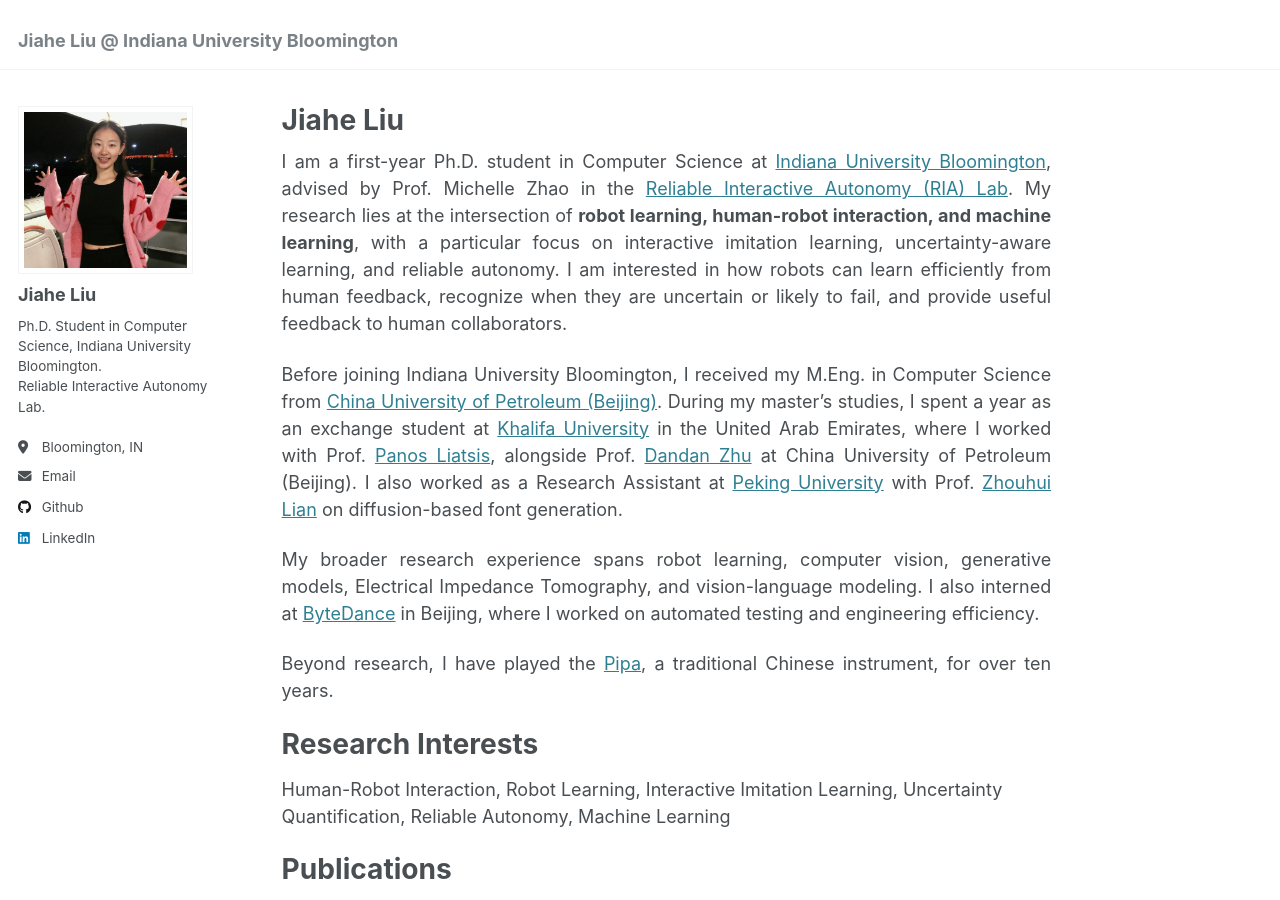
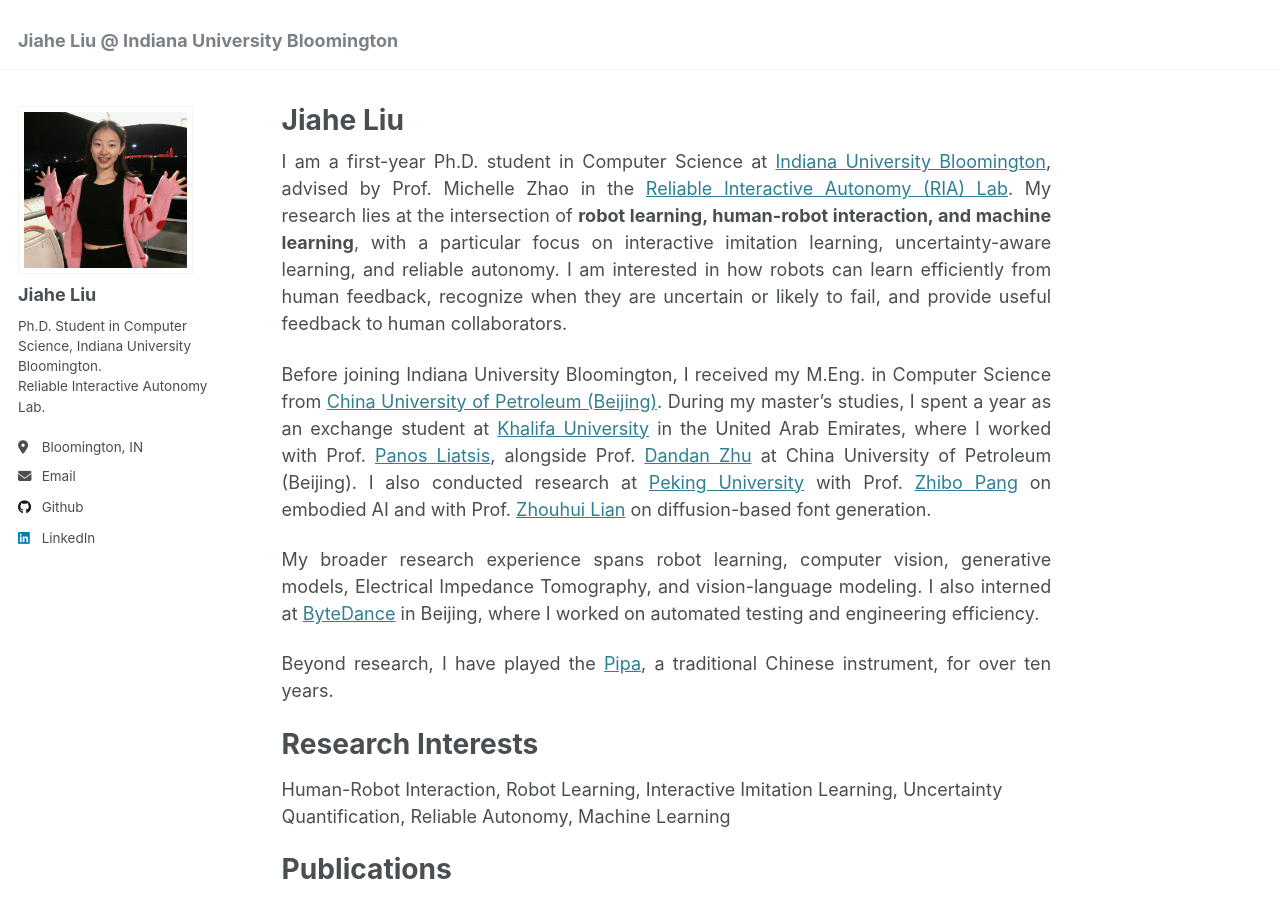
Before and after one commit to jiahe-liu/jiahe-liu.github.io, a Jekyll site: the page built from _pages/about.md, in a window 1280 px wide and 900 px high. Built offline with Jekyll 4.4.1, drawn with Linux system fonts in a browser that asks for light colours.

Commit message:
Add Peking University research with Zhibo Pang

```diff
--- a/_pages/about.md
+++ b/_pages/about.md
@@ -11,7 +11,7 @@ redirect_from:
 
 I am a first-year Ph.D. student in Computer Science at [Indiana University Bloomington](https://bloomington.iu.edu/), advised by Prof. Michelle Zhao in the [Reliable Interactive Autonomy (RIA) Lab](https://reliable-interactive-autonomy-lab.github.io/). My research lies at the intersection of **robot learning, human-robot interaction, and machine learning**, with a particular focus on interactive imitation learning, uncertainty-aware learning, and reliable autonomy. I am interested in how robots can learn efficiently from human feedback, recognize when they are uncertain or likely to fail, and provide useful feedback to human collaborators.
 
-Before joining Indiana University Bloomington, I received my M.Eng. in Computer Science from [China University of Petroleum (Beijing)](https://www.cup.edu.cn/cupai/index.htm). During my master's studies, I spent a year as an exchange student at [Khalifa University](https://www.ku.ac.ae/department/department-of-computer-science#about) in the United Arab Emirates, where I worked with Prof. [Panos Liatsis](https://www.ku.ac.ae/college-people/panos-liatsis), alongside Prof. [Dandan Zhu](https://www.cup.edu.cn/cupai/szdw/jsml/856a0903b2ea4e78a1e6001ba846b9d3.htm) at China University of Petroleum (Beijing). I also worked as a Research Assistant at [Peking University](https://english.pku.edu.cn/) with Prof. [Zhouhui Lian](https://www.wict.pku.edu.cn/zlian/) on diffusion-based font generation.
+Before joining Indiana University Bloomington, I received my M.Eng. in Computer Science from [China University of Petroleum (Beijing)](https://www.cup.edu.cn/cupai/index.htm). During my master's studies, I spent a year as an exchange student at [Khalifa University](https://www.ku.ac.ae/department/department-of-computer-science#about) in the United Arab Emirates, where I worked with Prof. [Panos Liatsis](https://www.ku.ac.ae/college-people/panos-liatsis), alongside Prof. [Dandan Zhu](https://www.cup.edu.cn/cupai/szdw/jsml/856a0903b2ea4e78a1e6001ba846b9d3.htm) at China University of Petroleum (Beijing). I also conducted research at [Peking University](https://english.pku.edu.cn/) with Prof. [Zhibo Pang](https://pku-pi-lab.github.io/#professor) on embodied AI and with Prof. [Zhouhui Lian](https://www.wict.pku.edu.cn/zlian/) on diffusion-based font generation.
 
 My broader research experience spans robot learning, computer vision, generative models, Electrical Impedance Tomography, and vision-language modeling. I also interned at [ByteDance](https://www.bytedance.com/en/) in Beijing, where I worked on automated testing and engineering efficiency.
 
```
